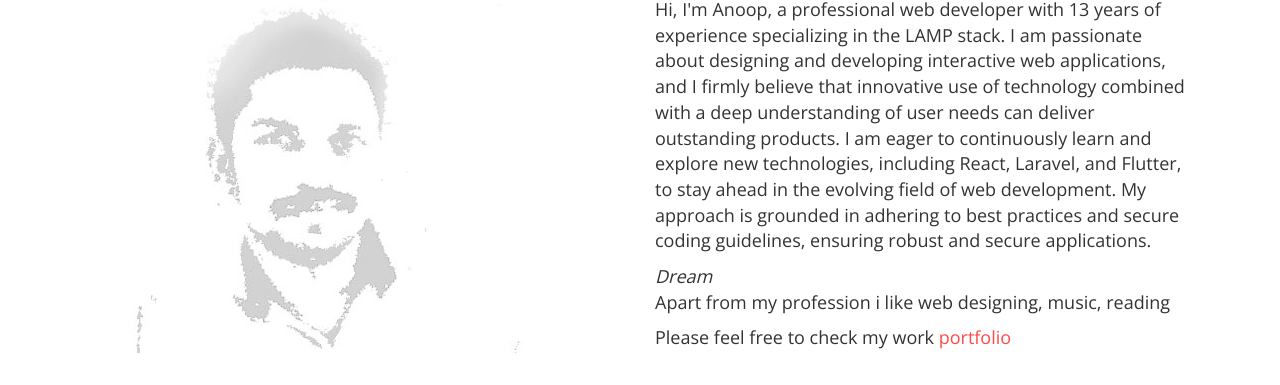
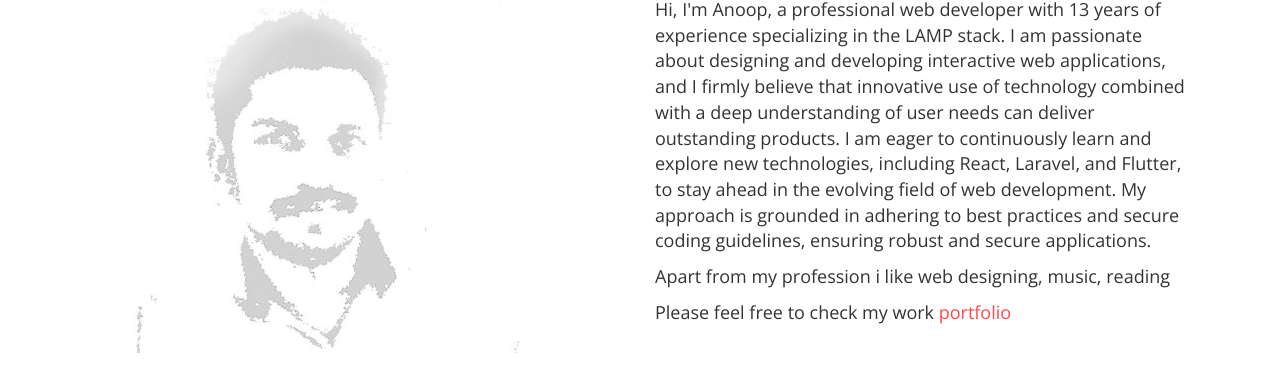
Before and after one commit to anoopps/theweb, a plain HTML site: page index.html in a window 1280 px wide. Shown: the part 176-561 px from the top of the page. Drawn offline with nearby package versions, Linux system fonts and the light colour scheme.

Commit message:
Update index.html
updated

```diff
--- a/index.html
+++ b/index.html
@@ -50,7 +50,7 @@
                 <p>Hi, I'm Anoop, a professional web developer with 13 years of experience specializing in the LAMP stack. I am passionate about designing and developing interactive web applications, and I firmly believe that innovative use of technology combined with a deep understanding of user needs can deliver outstanding products.
 
 I am eager to continuously learn and explore new technologies, including React, Laravel, and Flutter, to stay ahead in the evolving field of web development. My approach is grounded in adhering to best practices and secure coding guidelines, ensuring robust and secure applications.</p>
-                    <i>Dream</i>
+
                     <p>Apart from my profession i like web designing, music, reading</p>
                 <p> Please feel free to check my work <a href="#" onclick="moveTo('portfolio');">portfolio</a>
                 </p>
```
